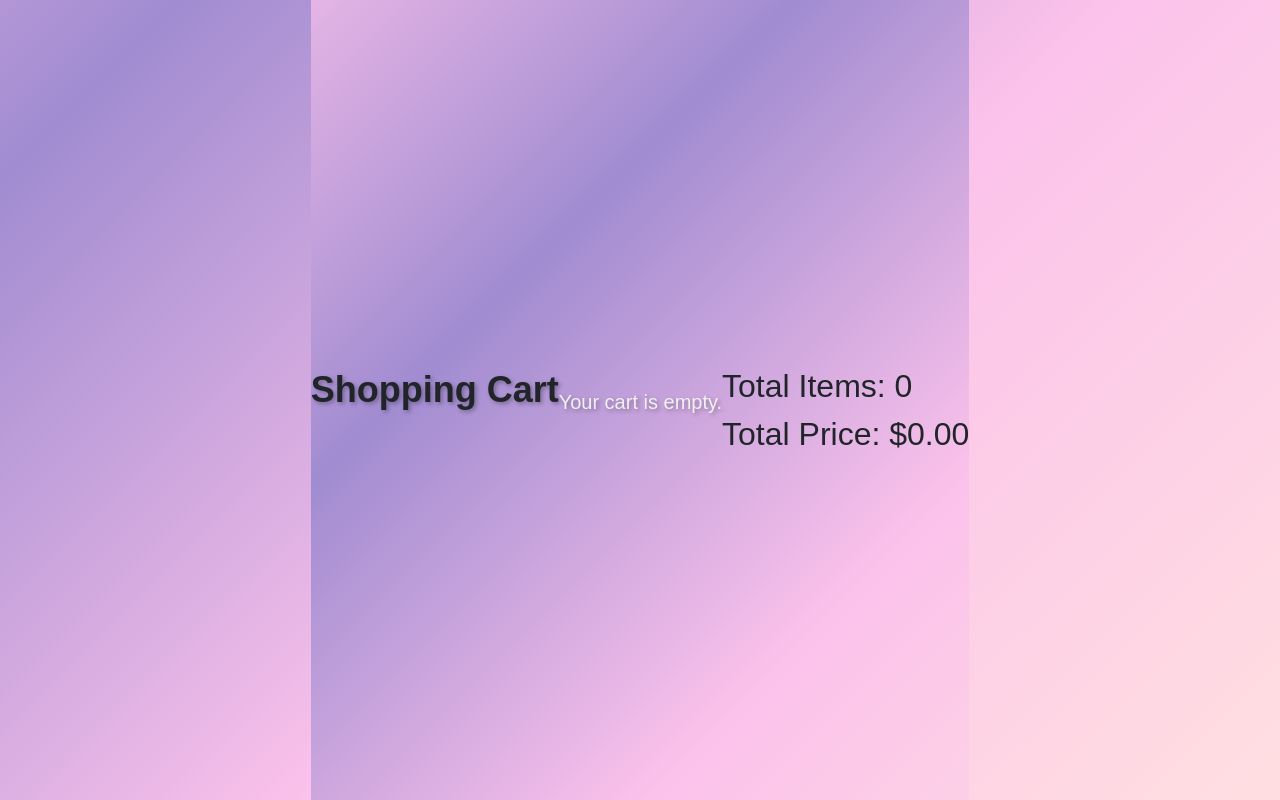
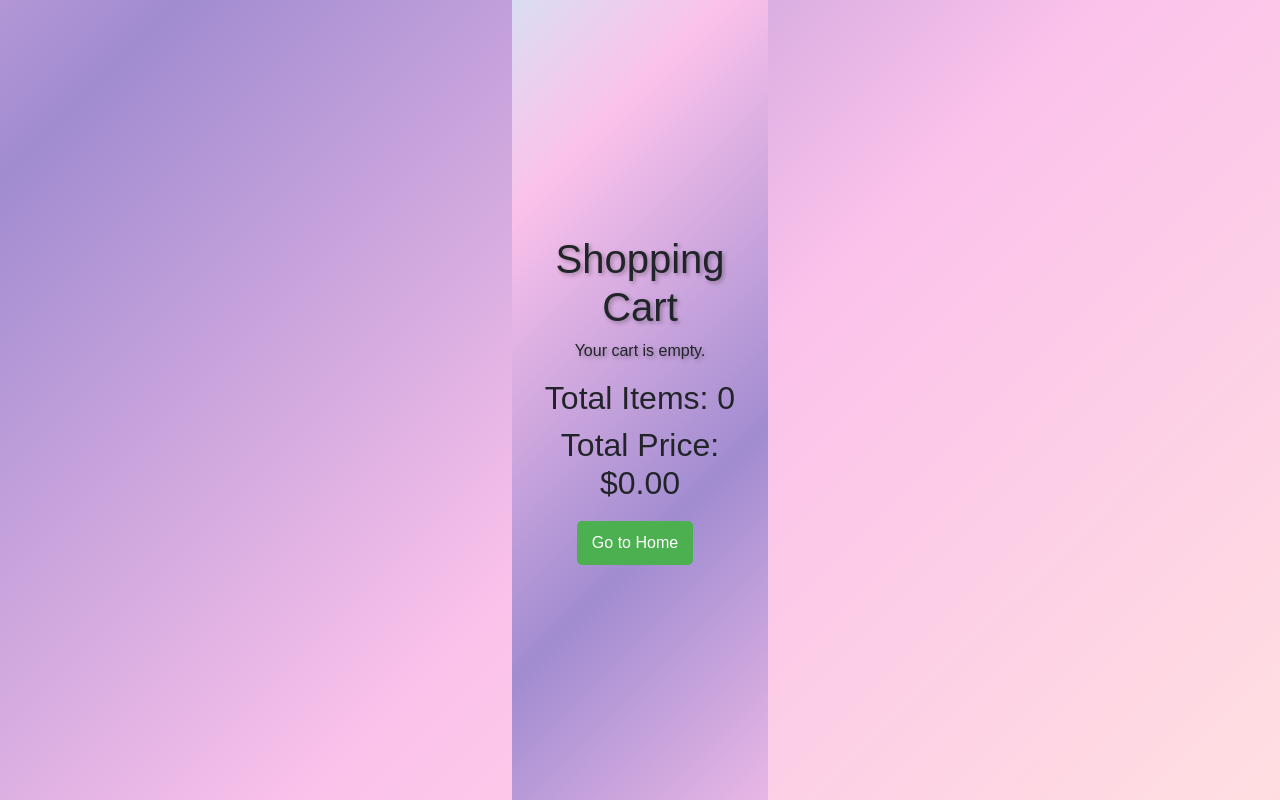
Before and after one commit to sivajeyabalan/shop, a React (Vite) app: page /cart in a window 1280 px wide. Built offline with nearby package versions, Linux system fonts and the light colour scheme.

Commit message:
finished router logic and styling

```diff
--- a/src/Components/Carts.jsx
+++ b/src/Components/Carts.jsx
@@ -1,6 +1,7 @@
 import { useContext } from "react";
 import CartContext from "../CartContent";
 import "../styles/Carts.css"
+import { Link } from "react-router-dom";
 const Cart = () => {
   const { cart, removeFromCart, totalprice, totalItems } = useContext(CartContext);
 
@@ -25,6 +26,7 @@ const Cart = () => {
               </div>
             </div>
           ))}
+
         </div>
       )}
 
@@ -32,6 +34,8 @@ const Cart = () => {
         <h2>Total Items: {totalItems}</h2>
         <h2>Total Price: ${totalprice.toFixed(2)}</h2>
       </div>
+      <button > <Link to="/" className="back-btn">Go to Home</Link>
+      </button>
     </div>
   );
 };
--- a/src/Components/ProductDetails.jsx
+++ b/src/Components/ProductDetails.jsx
@@ -38,7 +38,7 @@ const ProductDetails = () => {
         <button className="btn-add-to-cart" onClick={handleAddToCart}>
           Add to Cart
         </button>
-        {/* <Link to="/cart">Go to Cart</Link> */}
+
       </div>
     </div>
   );
--- a/src/Components/ProductList.jsx
+++ b/src/Components/ProductList.jsx
@@ -1,5 +1,6 @@
 import { useEffect, useState } from "react";
 import {Link} from "react-router-dom";
+
 const ProductList = () => {
   const [data, setData] = useState([]);
   const [loading, setLoading] = useState(true);
@@ -46,6 +47,7 @@ const ProductList = () => {
 import PropTypes from "prop-types";
 
 const Product = ({ product }) => {
+
   return (
     <div className="col-md-4 mb-4">
       <div className="card shadow-sm h-100">
@@ -58,7 +60,8 @@ const Product = ({ product }) => {
         <div className="card-body d-flex flex-column">
           <h5 className="card-title">{product.title}</h5>
           <p className="card-text text-muted">${product.price.toFixed(2)}</p>
-          <button className="btn btn-primary mt-auto" style={{backgroundColor : "green"}} ><Link to="../cart">Add to Cart</Link></button>
+          <button className="btn btn-primary mt-auto" style={{backgroundColor : "green"}} ><Link to={`/product/${product.id}`}>Add to Cart</Link></button>
+
         </div>
       </div>
     </div>
--- a/src/styles/Carts.css
+++ b/src/styles/Carts.css
@@ -1,139 +1,80 @@
-/* Cart Container */
+/* Align cart vertically */
 .cart-container {
   display: flex;
+  flex-direction: column;
+  align-items: center;
   justify-content: center;
-  align-items: center;
   min-height: 100vh;
-  margin: 0;
+  text-align: center;
   background: linear-gradient(-45deg, #ff9a9e, #fad0c4, #ffdde1, #fbc2eb,
                               #a18cd1, #fbc2eb, #b2fefa, #2af598, #ffb347, #ffcc33);
   background-size: 400% 400%;
   animation: gradient 10s linear infinite;
+  padding: 10%;
 }
 
-/* Cart Content */
-.cart-content {
-  background: rgba(0, 0, 0, 0.6);
-  color: white;
-  padding: 30px;
-  border-radius: 10px;
-  max-width: 800px;
-  width: 90%;
-  text-align: center;
-  box-shadow: 0 10px 30px rgba(0, 0, 0, 0.2);
-}
-
-/* Cart Title */
-.cart-title {
-  font-size: 36px;
-  font-weight: bold;
-  margin-bottom: 20px;
-
-}
-
-/* Empty Cart Message */
-.empty-cart {
-  font-size: 20px;
-  color: #f0f0f0;
-  margin-top: 20px;
-}
-
-/* Cart Items */
-.cart-items {
+/* Improve cart item alignment */
+.cart-item {
   display: flex;
   flex-direction: column;
-  gap: 15px;
-  margin-top: 20px;
-}
-
-/* Individual Cart Item */
-.cart-item {
-  display: flex;
   align-items: center;
+  justify-content: center;
   background: rgba(255, 255, 255, 0.1);
   padding: 15px;
   border-radius: 10px;
   box-shadow: 0 5px 15px rgba(0, 0, 0, 0.2);
+  width: 90%;
+  max-width: 400px;
+  margin: 0 auto; /* Center the cart item horizontally */
 }
 
-/* Product Image */
-.cart-item-image {
-  width: 80px;
-  height: 80px;
-  border-radius: 10px;
-  object-fit: cover;
-  margin-right: 15px;
+/* Center item details */
+.cart-item-details {
+  text-align: center;
 }
 
-/* Item Details */
-.cart-item-details {
-  flex-grow: 1;
-  text-align: left;
-}
-
-.cart-item-details h2 {
-  font-size: 20px;
-  margin-bottom: 5px;
-}
-
-.cart-item-details p {
-  font-size: 18px;
-  color: #f0f0f0;
-  margin: 5px 0;
-}
-
-/* Remove Button */
-.remove-btn {
+/* Improve button styles */
+.remove-btn, .back-btn {
   background-color: #ff4d4d;
   border: none;
   color: white;
-  padding: 8px 12px;
+  padding: 10px 15px;
   font-size: 16px;
   border-radius: 5px;
   cursor: pointer;
   transition: background-color 0.3s ease;
+  width: 100%;
+  margin-top: 10px;
 }
 
-.remove-btn:hover {
+.remove-btn:hover, .back-btn:hover {
   background-color: #cc0000;
 }
 
-/* Cart Summary */
-.cart-summary {
-  margin-top: 20px;
-  font-size: 20px;
-  font-weight: bold;
+.back-btn {
+  background-color: #4caf50;
 }
 
-.cart-summary h2 {
-  margin: 10px 0;
+.back-btn:hover {
+  background-color: #388e3c;
 }
 
-/* Continue Shopping Button */
-.btn-continue {
-  background-color: #ff7b7b;
+/* Fix Go to Cart button */
+button {
+  background: none;
   border: none;
-  color: white;
-  padding: 12px 20px;
-  font-size: 18px;
-  border-radius: 5px;
-  cursor: pointer;
-  transition: background-color 0.3s ease;
-  display: block;
-  width: 50%;
-  margin: 20px auto;
-  text-align: center;
+  padding: 0;
 }
 
-.btn-continue:hover {
-  background-color: #0cbf54;
-  color: white;
+button .back-btn {
+  display: inline-block;
+  text-decoration: none;
+  width: auto;
+  margin-right: 10px; /* Add space after the back button */
 }
-
-@keyframes gradient {
-  0% { background-position: 0% 50%; }
-  25% { background-position: 50% 100%; }
-  50% { background-position: 100% 50%; }
-  75% { background-position: 50% 0%; }
-  100% { background-position: 0% 50%; }
+/* Ensure item card image fits in the container */
+.cart-item-image {
+  max-width: 100%;
+  height: auto;
+  border-radius: 10px;
 }
```
